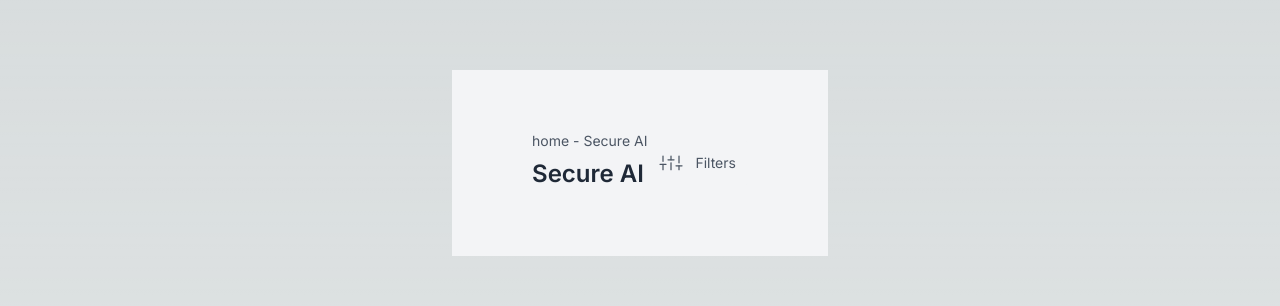
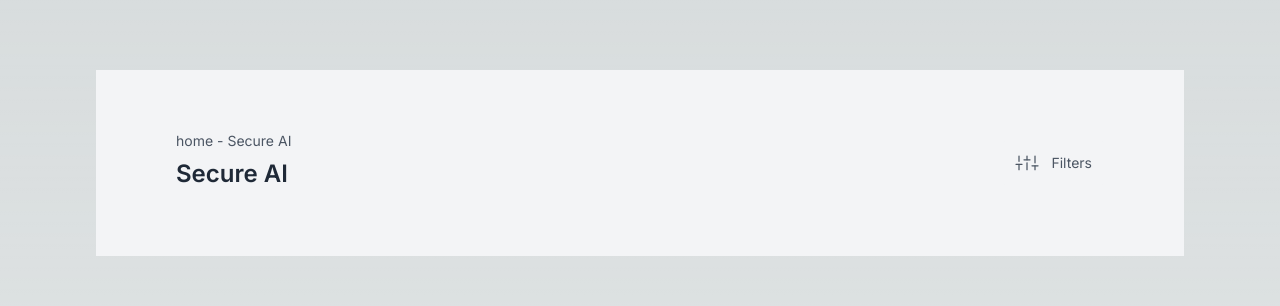
Before and after one commit to nureazambd/secureai-and-blockchain-startup, a Next.js app: page / in a window 1280 px wide. Shown: the part 154-460 px from the top of the page. Built offline with nearby package versions, Linux system fonts and the light colour scheme.

Commit message:
home page design issue fix

```diff
--- a/src/app/page.tsx
+++ b/src/app/page.tsx
@@ -2,8 +2,8 @@ import Image from "next/image";
 
 export default function Home() {
   return (
-    <main className="flex min-h-screen flex-col items-center justify-between px-24">
-      <div className=" mt-20 2xl:container 2xl:mx-auto lg:py-16 lg:px-20 md:py-12 md:px-6 py-9 px-4 bg-gray-100">
+    <main className="flex min-h-screen flex-col items-center justify-between px-5 md:px-24">
+      <div className=" mt-20 container 2xl:mx-auto lg:py-16 lg:px-20 md:py-12 md:px-6 py-9 px-4 bg-gray-100">
             <div className="flex justify-between items-center w-full">
                 <div className="flex flex-col justify-start items-start">
                     <p className="text-sm leading-none text-gray-600">home - Secure AI</p>
```
